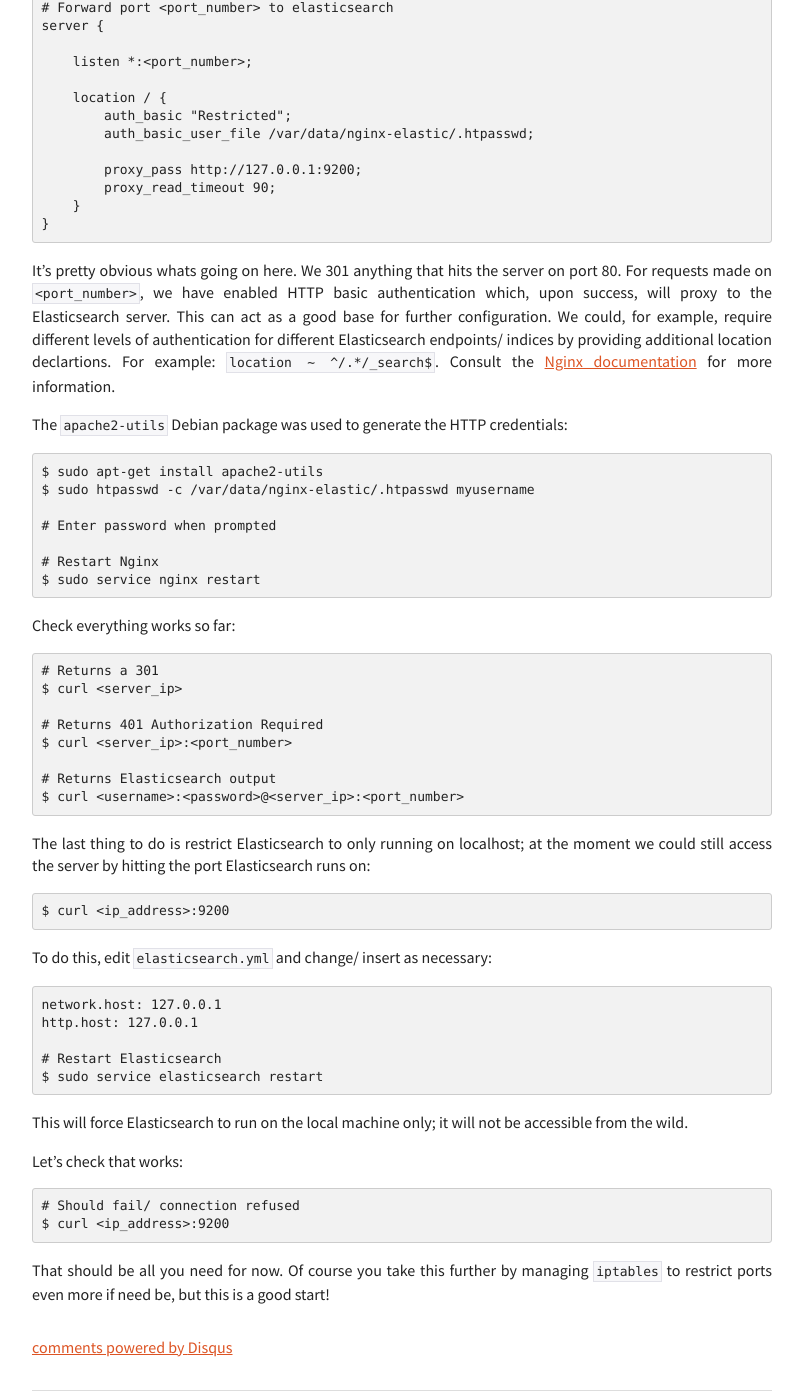
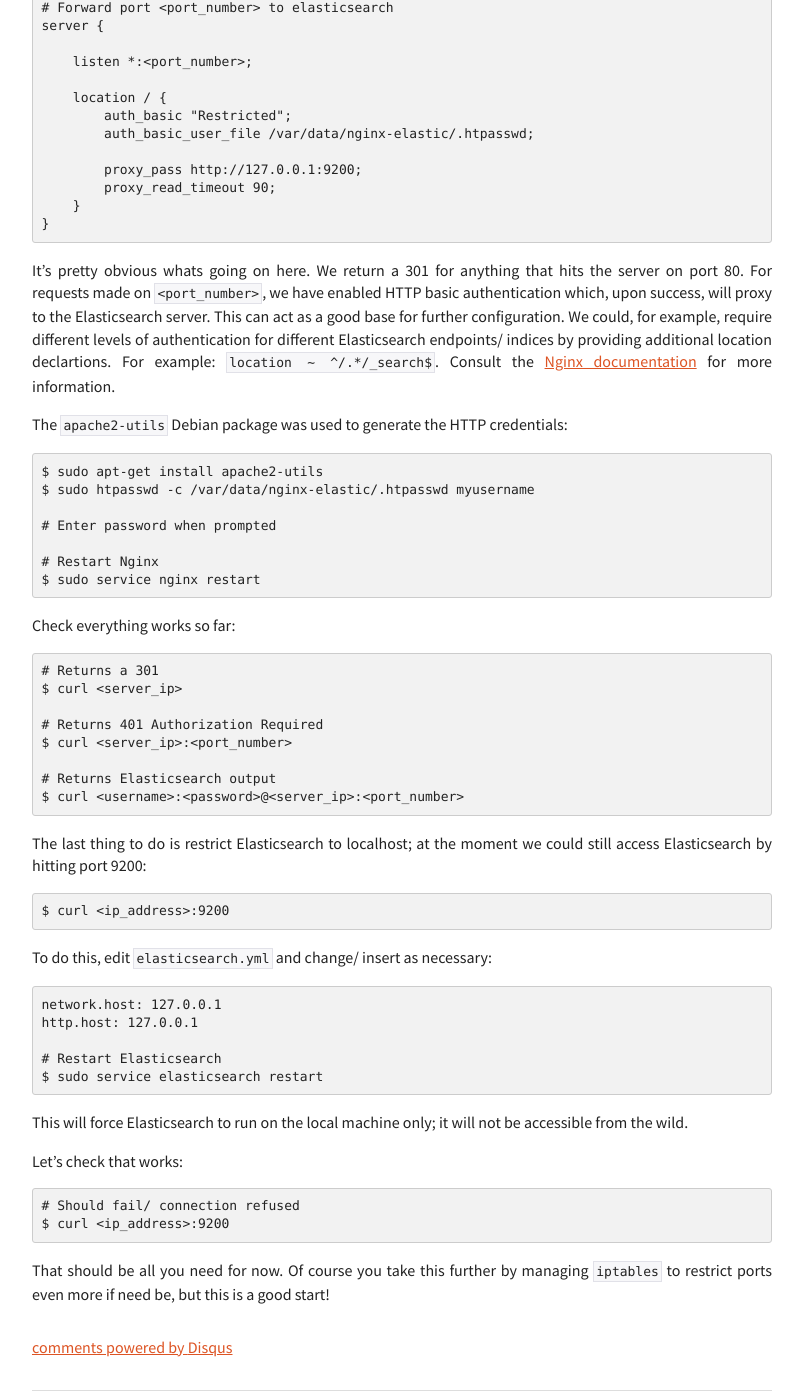
Before and after one commit to mcfdn/mcfdn.github.io, a Jekyll site: the page built from _posts/2014-04-02-securing-elasticsearch-with-nginx.md, in a window 1280 px wide and 1400 px high, scrolled down 541 px. Shown: the whole window, without its empty margins (238-1041 px from the left). Built offline with Jekyll 4.4.1, drawn with Linux system fonts in a browser that asks for light colours; comment, search, counter and statistics services are not loaded.

Commit message:
Reads better

```diff
--- a/_posts/2014-04-02-securing-elasticsearch-with-nginx.md
+++ b/_posts/2014-04-02-securing-elasticsearch-with-nginx.md
@@ -31,7 +31,7 @@ Let's begin with Nginx. Here is the configuration file in it's simplest form. Th
         }
     }
 
-It's pretty obvious whats going on here. We 301 anything that hits the server on port 80. For requests made on `<port_number>`, we have enabled HTTP basic authentication which, upon success, will proxy to the Elasticsearch server. This can act as a good base for further configuration. We could, for example, require different levels of authentication for different Elasticsearch endpoints/ indices by providing additional location declartions. For example: `location ~ ^/.*/_search$`. Consult the [Nginx documentation](http://nginx.org/en/docs) for more information.
+It's pretty obvious whats going on here. We return a 301 for anything that hits the server on port 80. For requests made on `<port_number>`, we have enabled HTTP basic authentication which, upon success, will proxy to the Elasticsearch server. This can act as a good base for further configuration. We could, for example, require different levels of authentication for different Elasticsearch endpoints/ indices by providing additional location declartions. For example: `location ~ ^/.*/_search$`. Consult the [Nginx documentation](http://nginx.org/en/docs) for more information.
 
 The `apache2-utils` Debian package was used to generate the HTTP credentials:
 
@@ -54,7 +54,7 @@ Check everything works so far:
     # Returns Elasticsearch output
     $ curl <username>:<password>@<server_ip>:<port_number>
 
-The last thing to do is restrict Elasticsearch to only running on localhost; at the moment we could still access the server by hitting the port Elasticsearch runs on:
+The last thing to do is restrict Elasticsearch to localhost; at the moment we could still access Elasticsearch by hitting port 9200:
 
     $ curl <ip_address>:9200
 
```
